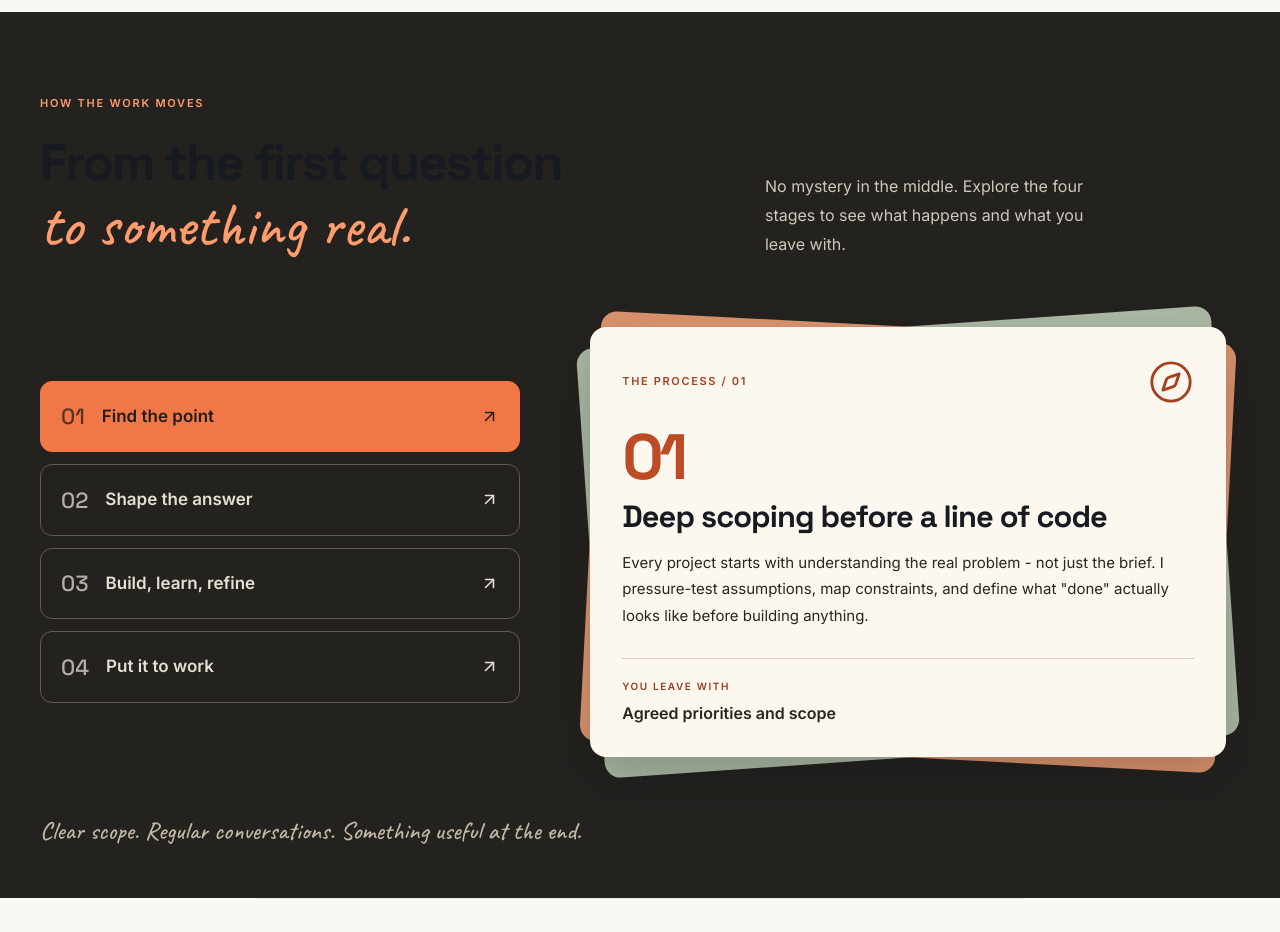
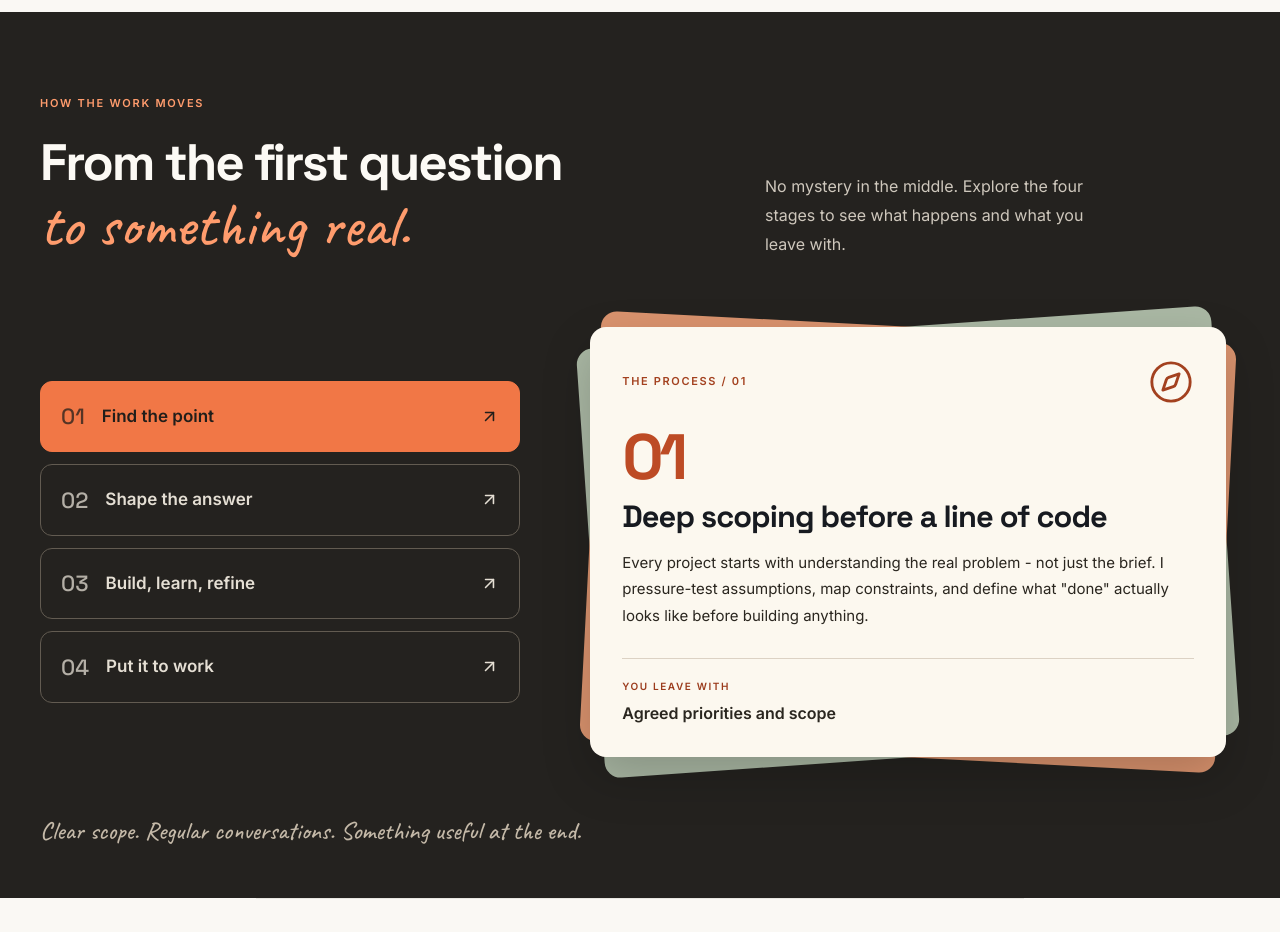
Before and after one commit to OJBud/ai-leverage-lab, a React (Vite) app: page /method in a window 1280 px wide. Shown: the part 860-1792 px from the top of the page. Built offline with nearby package versions, Linux system fonts and the light colour scheme; no server answers.

Commit message:
Fix process heading contrast on the dark background

```diff
--- a/src/bud.css
+++ b/src/bud.css
@@ -274,7 +274,7 @@ a, button { -webkit-tap-highlight-color:transparent; }
 .process-explorer { padding:82px 0 48px; background:#24221f; color:#fcfaf5; overflow:hidden; }
 .process-heading { display:grid; grid-template-columns:1.4fr 1fr; gap:60px; align-items:end; margin-bottom:54px; }
 .process-heading .bud-eyebrow { color:#ff9c6d; }
-.process-heading h2 { font:700 clamp(32px,4vw,52px)/1.1 'Space Grotesk',sans-serif; letter-spacing:-.04em; margin:0; }
+.process-heading h2 { color:#fcfaf5; font:700 clamp(32px,4vw,52px)/1.1 'Space Grotesk',sans-serif; letter-spacing:-.04em; margin:0; }
 .process-heading h2 span { font-family:'Caveat',cursive; font-weight:500; color:#ff9c6d; letter-spacing:0; font-size:1.2em; }
 .process-heading>p { color:#cec7bc; line-height:1.8; margin:0; max-width:360px; }
 .process-workspace { display:grid; grid-template-columns:.85fr 1.15fr; gap:70px; align-items:center; }
```
